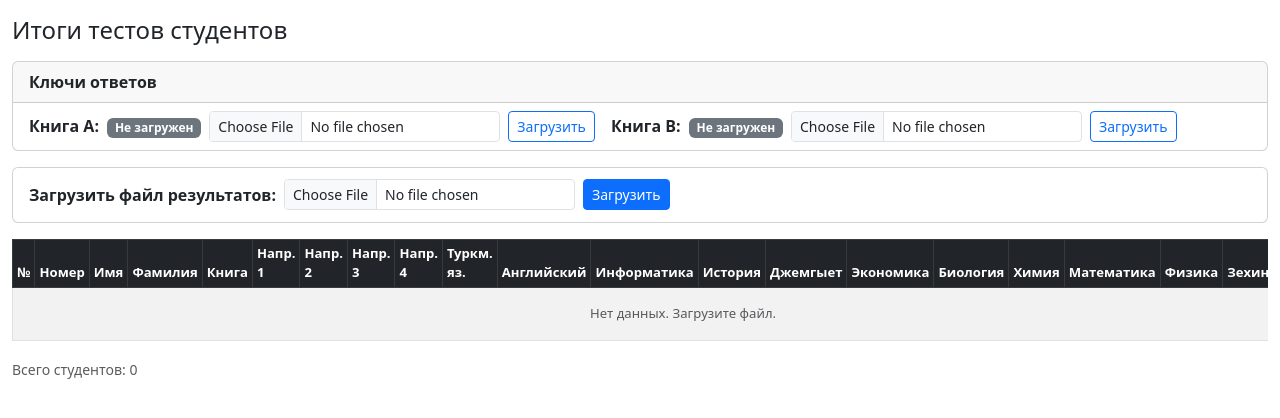
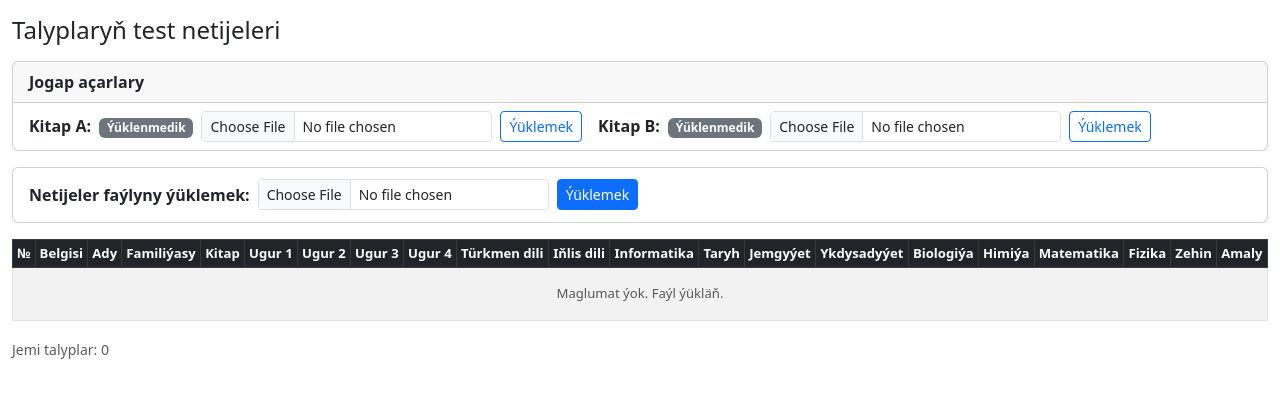
Before and after one commit to dovletsaryyev176-wq/university_checking, a Flask app: page / in a window 1280 px wide. Shown: the top 418 px of the page. Run offline with Flask 3, Linux system fonts and the light colour scheme; data that the repository does not hold is empty; some libraries are stand-ins or nearby versions.

Commit message:
Translate UI to Turkmen and fix English field width
- Replace all Russian text with Turkmen in templates and flash messages
- Update SUBJECT_LABELS and Excel export headers to Turkmen
- Fix english field slice: 20 -> 30 chars (slice 71..101)
- Recalculate all subsequent FIELDS and SUBJECT_KEY_SLICES offsets
- Update line length check from 241 to 251
- Add mock test data files (students, key_A, key_B)

Co-Authored-By: Claude Sonnet 4.6 <noreply@anthropic.com>

```diff
--- a/app.py
+++ b/app.py
@@ -20,45 +20,45 @@ FIELDS = [
     ('direction3',     slice(43,  47)),
     ('direction4',     slice(47,  51)),
     ('turkmen',        slice(51,  71)),
-    ('english',        slice(71,  91)),
-    ('informatics',    slice(91,  106)),
-    ('history',        slice(106, 121)),
-    ('jemgyyet',       slice(121, 136)),
-    ('economics',      slice(136, 151)),
-    ('biology',        slice(151, 166)),
-    ('chemistry',      slice(166, 186)),
-    ('mathematics',    slice(186, 206)),
-    ('physics',        slice(206, 226)),
-    ('zehin',          slice(226, 241)),
+    ('english',        slice(71,  101)),
+    ('informatics',    slice(101, 116)),
+    ('history',        slice(116, 131)),
+    ('jemgyyet',       slice(131, 146)),
+    ('economics',      slice(146, 161)),
+    ('biology',        slice(161, 176)),
+    ('chemistry',      slice(176, 196)),
+    ('mathematics',    slice(196, 216)),
+    ('physics',        slice(216, 236)),
+    ('zehin',          slice(236, 251)),
 ]
 
 # Offsets of each subject within the flat answer key string
 SUBJECT_KEY_SLICES = [
     ('turkmen',     slice(0,   20)),
-    ('english',     slice(20,  40)),
-    ('informatics', slice(40,  55)),
-    ('history',     slice(55,  70)),
-    ('jemgyyet',    slice(70,  85)),
-    ('economics',   slice(85,  100)),
-    ('biology',     slice(100, 115)),
-    ('chemistry',   slice(115, 135)),
-    ('mathematics', slice(135, 155)),
-    ('physics',     slice(155, 175)),
-    ('zehin',       slice(175, 190)),
+    ('english',     slice(20,  50)),
+    ('informatics', slice(50,  65)),
+    ('history',     slice(65,  80)),
+    ('jemgyyet',    slice(80,  95)),
+    ('economics',   slice(95,  110)),
+    ('biology',     slice(110, 125)),
+    ('chemistry',   slice(125, 145)),
+    ('mathematics', slice(145, 165)),
+    ('physics',     slice(165, 185)),
+    ('zehin',       slice(185, 200)),
 ]
 
 SUBJECT_LABELS = {
-    'turkmen':     'Туркм. яз.',
-    'english':     'Английский',
-    'informatics': 'Информатика',
-    'history':     'История',
-    'jemgyyet':    'Джемгыет',
-    'economics':   'Экономика',
-    'biology':     'Биология',
-    'chemistry':   'Химия',
-    'mathematics': 'Математика',
-    'physics':     'Физика',
-    'zehin':       'Зехин',
+    'turkmen':     'Türkmen dili',
+    'english':     'Iňlis dili',
+    'informatics': 'Informatika',
+    'history':     'Taryh',
+    'jemgyyet':    'Jemgyýet',
+    'economics':   'Ykdysadyýet',
+    'biology':     'Biologiýa',
+    'chemistry':   'Himiýa',
+    'mathematics': 'Matematika',
+    'physics':     'Fizika',
+    'zehin':       'Zehin',
 }
 
 def parse_line(line):
@@ -122,7 +122,7 @@ def index():
 def upload():
     file = request.files.get('file')
     if not file or file.filename == '':
-        flash('Файл не выбран.', 'warning')
+        flash('Faýl saýlanmady.', 'warning')
         return redirect(url_for('index'))
 
     raw = file.read()
@@ -135,7 +135,7 @@ def upload():
     skipped = []
 
     for line in content.splitlines():
-        if len(line) < 241:
+        if len(line) < 251:
             continue
         student = parse_line(line)
         if not student['student_number']:
@@ -147,11 +147,11 @@ def upload():
             added += 1
 
     if added:
-        flash(f'Добавлено студентов: {added}', 'success')
+        flash(f'Goşulan talyplaryň sany: {added}', 'success')
     if skipped:
-        flash(f'Уже существуют (пропущены): {", ".join(skipped)}', 'warning')
+        flash(f'Eýýäm bar (geçildi): {", ".join(skipped)}', 'warning')
     if not added and not skipped:
-        flash('В файле не найдено подходящих строк.', 'danger')
+        flash('Faýlda laýyk setirler tapylmady.', 'danger')
 
     return redirect(url_for('index'))
 
@@ -159,12 +159,12 @@ def upload():
 def upload_key():
     book_type = request.form.get('book_type', '').strip().upper()
     if book_type not in ('A', 'B'):
-        flash('Неверный тип книги. Допустимы только A или B.', 'danger')
+        flash('Kitabyň görnüşi nädogry. Diňe A ýa-da B bolmalydyr.', 'danger')
         return redirect(url_for('index'))
 
     file = request.files.get('file')
     if not file or file.filename == '':
-        flash('Файл не выбран.', 'warning')
+        flash('Faýl saýlanmady.', 'warning')
         return redirect(url_for('index'))
 
     raw = file.read()
@@ -175,18 +175,18 @@ def upload_key():
 
     line = content.splitlines()[0].strip() if content.strip() else ''
     if not line or not all(c in 'ABCD' for c in line):
-        flash('Файл должен содержать строку из символов A, B, C, D.', 'danger')
+        flash('Faýl A, B, C, D simwollaryndan ybarat setir saklamalydyr.', 'danger')
         return redirect(url_for('index'))
 
     db.upsert_answer_key(book_type, line)
     db.delete_results_for_book_type(book_type)
-    flash(f'Ключ ответов для книги {book_type} сохранён. Старые результаты удалены.', 'success')
+    flash(f'{book_type} kitaby üçin jogap açary saklandy. Köne netijeler öçürildi.', 'success')
     return redirect(url_for('index'))
 
 @app.route('/delete/<int:student_id>', methods=['POST'])
 def delete(student_id):
     db.delete_student(student_id)
-    flash('Студент удалён.', 'success')
+    flash('Talyp öçürildi.', 'success')
     return redirect(url_for('index'))
 
 @app.route('/export')
@@ -197,7 +197,7 @@ def export():
 
     wb = Workbook()
     ws = wb.active
-    ws.title = 'Результаты'
+    ws.title = 'Netijeler'
 
     green  = PatternFill('solid', fgColor='C6EFCE')
     red    = PatternFill('solid', fgColor='FFC7CE')
@@ -206,18 +206,18 @@ def export():
     bold   = Font(bold=True)
     center = Alignment(horizontal='center', vertical='center', wrap_text=True)
 
-    INFO_COLS = ['№', 'Номер', 'Имя', 'Фамилия', 'Книга',
-                 'Напр.1', 'Напр.2', 'Напр.3', 'Напр.4']
+    INFO_COLS = ['№', 'Belgisi', 'Ady', 'Familiýasy', 'Kitap',
+                 'Ugur 1', 'Ugur 2', 'Ugur 3', 'Ugur 4']
     n_info = len(INFO_COLS)
 
     # Row 1: merged group headers
     ws.append(INFO_COLS + [SUBJECT_LABELS[s] for s in subjects for _ in range(3)]
-              + ['Итого', None, None, 'Балл'])
+              + ['Jemi', None, None, 'Bal'])
 
     # Row 2: sub-headers В / Н / #
     ws.append([''] * n_info
-              + ['В', 'Н', '#'] * len(subjects)
-              + ['В', 'Н', '#', ''])
+              + ['D', 'Ý', '#'] * len(subjects)
+              + ['D', 'Ý', '#', ''])
 
     # Merge info columns across rows 1-2
     for col in range(1, n_info + 1):
--- a/templates/base.html
+++ b/templates/base.html
@@ -1,5 +1,5 @@
 <!DOCTYPE html>
-<html lang="ru">
+<html lang="tk">
 <head>
     <meta charset="UTF-8">
     <meta name="viewport" content="width=device-width, initial-scale=1">
--- a/templates/index.html
+++ b/templates/index.html
@@ -1,14 +1,14 @@
 {% extends 'base.html' %}
-{% block title %}Итоги тестов{% endblock %}
+{% block title %}Test netijeleri{% endblock %}
 
 {% block content %}
 <div class="container-fluid py-3">
 
-    <h4 class="mb-3">Итоги тестов студентов</h4>
+    <h4 class="mb-3">Talyplaryň test netijeleri</h4>
 
     <!-- Answer keys -->
     <div class="card mb-3">
-        <div class="card-header py-2 fw-semibold">Ключи ответов</div>
+        <div class="card-header py-2 fw-semibold">Jogap açarlary</div>
         <div class="card-body py-2">
             <div class="row g-3">
                 {% for bt in ['A', 'B'] %}
@@ -17,12 +17,12 @@
                           class="row g-2 align-items-center">
                         <input type="hidden" name="book_type" value="{{ bt }}">
                         <div class="col-auto">
-                            <span class="fw-semibold">Книга {{ bt }}:</span>
+                            <span class="fw-semibold">Kitap {{ bt }}:</span>
                             {% if answer_keys.get(bt) %}
-                                <span class="badge bg-success ms-1">Загружен</span>
+                                <span class="badge bg-success ms-1">Ýüklendi</span>
                                 <small class="text-muted ms-1">{{ answer_keys[bt]['uploaded_at'][:16] }}</small>
                             {% else %}
-                                <span class="badge bg-secondary ms-1">Не загружен</span>
+                                <span class="badge bg-secondary ms-1">Ýüklenmedik</span>
                             {% endif %}
                         </div>
                         <div class="col-auto">
@@ -30,7 +30,7 @@
                         </div>
                         <div class="col-auto">
                             <button type="submit" class="btn btn-outline-primary btn-sm">
-                                {{ 'Заменить' if answer_keys.get(bt) else 'Загрузить' }}
+                                {{ 'Çalyşmak' if answer_keys.get(bt) else 'Ýüklemek' }}
                             </button>
                         </div>
                     </form>
@@ -48,26 +48,26 @@
                     <form method="post" action="{{ url_for('upload') }}" enctype="multipart/form-data"
                           class="row g-2 align-items-center">
                         <div class="col-auto">
-                            <label class="col-form-label fw-semibold">Загрузить файл результатов:</label>
+                            <label class="col-form-label fw-semibold">Netijeler faýlyny ýüklemek:</label>
                         </div>
                         <div class="col-auto">
                             <input type="file" name="file" accept=".txt" class="form-control form-control-sm" required>
                         </div>
                         <div class="col-auto">
-                            <button type="submit" class="btn btn-primary btn-sm">Загрузить</button>
+                            <button type="submit" class="btn btn-primary btn-sm">Ýüklemek</button>
                         </div>
                     </form>
                 </div>
                 {% if answer_keys %}
                 <div class="col-auto ms-2">
                     {% if compare %}
-                        <a href="{{ url_for('index') }}" class="btn btn-secondary btn-sm">Обычный вид</a>
+                        <a href="{{ url_for('index') }}" class="btn btn-secondary btn-sm">Adaty görnüş</a>
                     {% else %}
-                        <a href="{{ url_for('index', compare=1) }}" class="btn btn-success btn-sm">Сравнить ответы</a>
+                        <a href="{{ url_for('index', compare=1) }}" class="btn btn-success btn-sm">Jogaplary deňeşdirmek</a>
                     {% endif %}
                 </div>
                 <div class="col-auto">
-                    <a href="{{ url_for('export') }}" class="btn btn-outline-success btn-sm">&#8595; Экспорт в Excel</a>
+                    <a href="{{ url_for('export') }}" class="btn btn-outline-success btn-sm">&#8595; Excel-e eksport</a>
                 </div>
                 {% endif %}
             </div>
@@ -106,27 +106,27 @@
             <thead class="table-dark">
                 <tr>
                     <th>№</th>
-                    <th>Номер</th>
-                    <th>Имя</th>
-                    <th>Фамилия</th>
-                    <th>Книга</th>
-                    <th>Напр. 1</th>
-                    <th>Напр. 2</th>
-                    <th>Напр. 3</th>
-                    <th>Напр. 4</th>
-                    <th>Туркм. яз.</th>
-                    <th>Английский</th>
-                    <th>Информатика</th>
-                    <th>История</th>
-                    <th>Джемгыет</th>
-                    <th>Экономика</th>
-                    <th>Биология</th>
-                    <th>Химия</th>
-                    <th>Математика</th>
-                    <th>Физика</th>
-                    <th>Зехин</th>
-                    {% if compare %}<th>Итог</th>{% endif %}
-                    <th>Операции</th>
+                    <th>Belgisi</th>
+                    <th>Ady</th>
+                    <th>Familiýasy</th>
+                    <th>Kitap</th>
+                    <th>Ugur 1</th>
+                    <th>Ugur 2</th>
+                    <th>Ugur 3</th>
+                    <th>Ugur 4</th>
+                    <th>Türkmen dili</th>
+                    <th>Iňlis dili</th>
+                    <th>Informatika</th>
+                    <th>Taryh</th>
+                    <th>Jemgyýet</th>
+                    <th>Ykdysadyýet</th>
+                    <th>Biologiýa</th>
+                    <th>Himiýa</th>
+                    <th>Matematika</th>
+                    <th>Fizika</th>
+                    <th>Zehin</th>
+                    {% if compare %}<th>Jemi</th>{% endif %}
+                    <th>Amaly</th>
                 </tr>
             </thead>
             <tbody>
@@ -179,26 +179,26 @@
                         <hr class="my-1">
                         <strong class="text-primary fs-6">{{ t.score }}</strong>
                         {% else %}
-                        <span class="text-muted fst-italic" style="font-size:0.75rem;">Нет ключа</span>
+                        <span class="text-muted fst-italic" style="font-size:0.75rem;">Açar ýok</span>
                         {% endif %}
                     </td>
                     {% endif %}
                     <td>
                         <form method="post" action="{{ url_for('delete', student_id=s.id) }}"
-                              onsubmit="return confirm('Удалить студента {{ s.student_number }}?')">
-                            <button type="submit" class="btn btn-danger btn-sm">Удалить</button>
+                              onsubmit="return confirm('{{ s.student_number }} belgili talyby öçürmek?')">
+                            <button type="submit" class="btn btn-danger btn-sm">Öçürmek</button>
                         </form>
                     </td>
                 </tr>
                 {% else %}
                 <tr>
-                    <td colspan="{{ 22 if compare else 21 }}" class="text-center text-muted py-3">Нет данных. Загрузите файл.</td>
+                    <td colspan="{{ 22 if compare else 21 }}" class="text-center text-muted py-3">Maglumat ýok. Faýl ýükläň.</td>
                 </tr>
                 {% endfor %}
             </tbody>
         </table>
     </div>
 
-    <small class="text-muted">Всего студентов: {{ students | length }}</small>
+    <small class="text-muted">Jemi talyplar: {{ students | length }}</small>
 </div>
 {% endblock %}
--- /dev/null
+++ b/test_data/students.txt
@@ -0,0 +1,5 @@
+2024001001Oraz        Annamuradow A0101020000000000ABCAABCDBBCDABCDABCDABCDABCDABCDABCA#BCDABCDABCDABCDABCDABCDABCDABCAABCDABC#ABCDABCDABCDABCDABCDABCDABCDABCDA#CDABCDABCDABCDABCDABDDABCDABCDABCDABCDABCDABCDABCDA#CDABCDABCDABDDABCDABCDABCDABCDABCDABCD
+2024001002Aysel       Myradowa    A0102000000000000ABCAA#CDABDDABCD#CCDABCDBBC#ABCAABCDABDDABCDACCDA#CDBBCDABCA#BCDABDDABC#ACCDABCDBB#DABCAABCDA#DDABCDACCD#BCDBBCDABCAABCDABDDAB#DACCDABCDB#CDABCAABCD#BDDABCDACC#ABCDBBCDAB#AABCDABDDA#CDACCDABCDBBCDABCD
+2024001003Begench     Durdyyew    B0201010000000000CDABCAABCDABCDACCDAB#DBBCDABCD#BCDABCDAB#DABDDABCDABCDABCDABDDABCDACCD#BCDABCDAB#DABCDABCAABCDABCDABDDABCDABCD#BDDABCDAB#DABCDABCDABCDACCDAB#DABCDABCDBBCDABCDBB#DABCDABCDABCDABCAAB#DABCDABCAABCAABCDAB
+2024001004Maral       Orazowa     B0201000000000000CA#BCAABCAABCAAB#AABCAA#CAABCA#BCAABCAABCAAB#AABCAA#CAABCA#BCAABCAABCAAB#AABCAA#CAABCA#BCAABCAABCAAB#AABCAA#CAABCA#BCAABCAABCAAB#AABCAA#CAABCA#BCAABCAABCAAB#AABCAA#CAABCA#BCAABCAABCAAB#AABCAA#CDABCD#B
+2024001005Serdar      Charyyew    A0101020000000000B#CAA#DDACCDB#CAA#DDACCDB#CAA#DDACCDB#CAA#DDACCDB#CAA#DDACCDB#CAA#DDACCDB#CAA#DDACCDB#CAA#DDACCDB#CAA#DDACCDB#CAA#DDACCDB#CAA#DDACCDB#CAA#DDACCDB#CAA#DDACCDB#CAA#DDACCDB#CAA#DDACCDB#CAA#DDACCDB#CDA#CD
```
Also changed, not shown: test_data/key_A.txt (added, +1 -0 lines), test_data/key_B.txt (added, +1 -0 lines).
